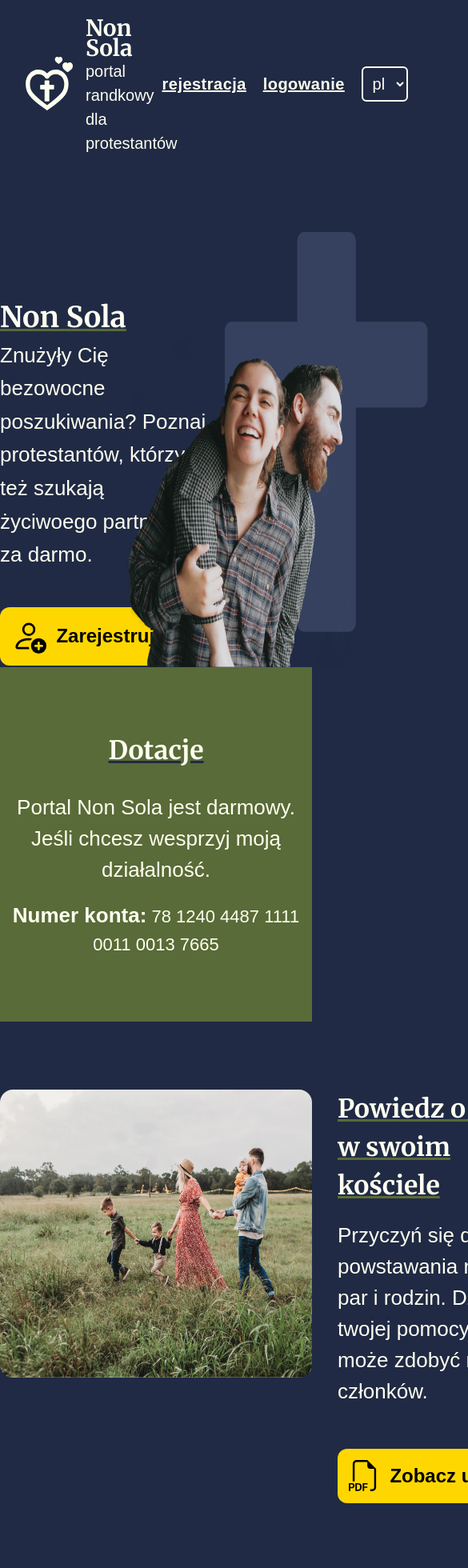
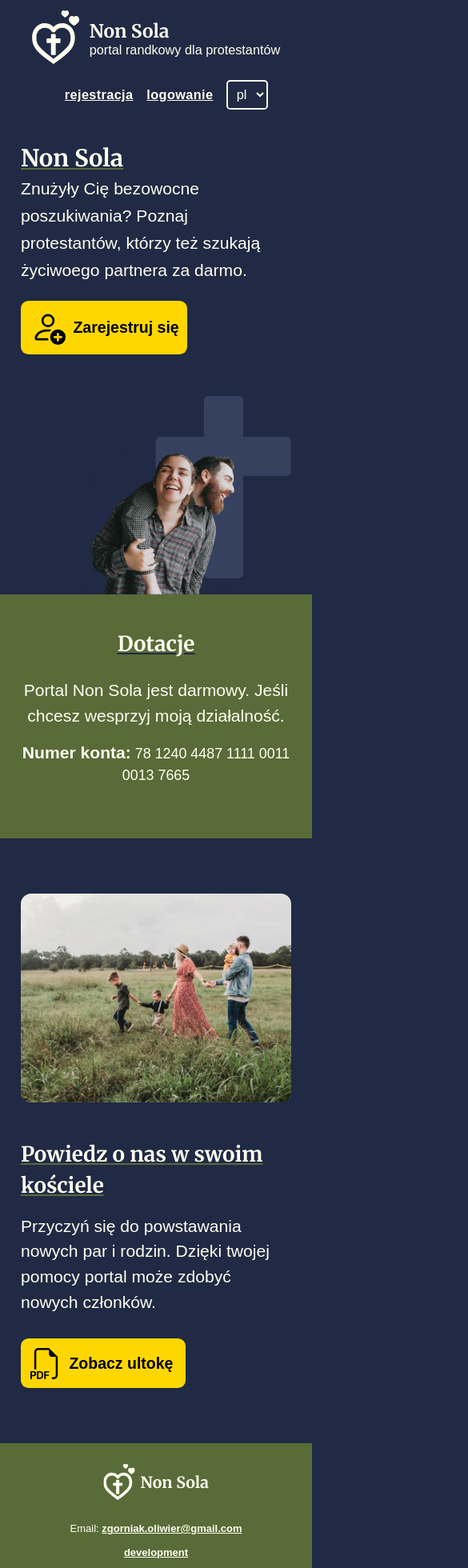
Before and after one commit to oliwierzgorniak/non-sola, a Next.js app: page / in a window 390 px wide. Shown: the top 1960 px of the page at 80% size, 585 px wide, since content can reach past the window. Built offline with nearby package versions, Linux system fonts and the light colour scheme; a web font is replaced by a local one.

Commit message:
mobile css

```diff
--- a/app/globals.css
+++ b/app/globals.css
@@ -48,6 +48,7 @@ h6 {
   --primary-color: #596b38;
   --attention-color: #ffd700;
   --max-width: 1400px;
+  --horizontal-padding: 2em;
 }
 
 body {
@@ -65,3 +66,9 @@ button {
   font-weight: 700;
   cursor: pointer;
 }
+
+@media screen and (max-width: 790px) {
+  :root {
+    font-size: 13px;
+  }
+}
--- a/components/home/donations/donations.module.css
+++ b/components/home/donations/donations.module.css
@@ -1,6 +1,6 @@
 .container {
   background-color: var(--primary-color);
-  padding: 5rem 0;
+  padding: 3.2rem 1.5em 5em 1.5em;
   display: flex;
   flex-direction: column;
   align-items: center;
--- a/components/home/footer/footer.module.css
+++ b/components/home/footer/footer.module.css
@@ -1,7 +1,7 @@
 .container {
   background-color: var(--primary-color);
   width: 100%;
-  padding: 2em;
+  padding: var(--horizontal-padding);
 }
 
 .innerContainer {
@@ -37,3 +37,17 @@
   color: var(--text-color);
   font-weight: 700;
 }
+
+@media screen and (max-width: 555px) {
+  .innerContainer {
+    flex-direction: column;
+    gap: 2em;
+  }
+
+  .innerContainer ul {
+    flex-direction: column;
+    align-items: center;
+    padding-left: 0;
+    gap: 0.8em;
+  }
+}
--- a/components/home/hero/hero.module.css
+++ b/components/home/hero/hero.module.css
@@ -1,10 +1,12 @@
 .container {
   display: flex;
   margin-top: 5em;
+  padding: 0 var(--horizontal-padding);
+  align-items: end;
 }
 
 .textContainer {
-  margin-top: 5em;
+  margin-bottom: 8em;
 }
 
 .title {
@@ -22,4 +24,22 @@
 
 .heroImg {
   margin-left: -7rem;
+  width: clamp(20rem, 40vw, 35.688rem);
+  height: 100%;
 }
+
+@media screen and (max-width: 555px) {
+  .container {
+    flex-direction: column;
+    gap: 4em;
+    margin-top: 2em;
+  }
+
+  .description {
+    margin-bottom: 1em;
+  }
+
+  .textContainer {
+    margin-bottom: 0;
+  }
+}
--- a/components/home/navbar/navbar.module.css
+++ b/components/home/navbar/navbar.module.css
@@ -5,7 +5,7 @@
   max-width: var(--max-width);
   margin: auto;
   width: 100%;
-  padding: 1em 2em;
+  padding: 1em var(--horizontal-padding);
 }
 
 .leftContainer {
@@ -26,22 +26,26 @@
 .title {
   font-size: 1.75rem;
   line-height: 0.9;
+  margin-bottom: 0.2em;
 }
 
 .titleDescription {
   font-size: 1.25rem;
   font-weight: 500;
+  line-height: 1;
 }
 
 .rightContainer {
   display: flex;
   align-items: center;
+  margin-left: 2em;
 }
 
 .rightContainer ul {
   display: flex;
   gap: 1.3em;
   margin-right: 1.3em;
+  padding-left: 0;
 }
 
 .rightContainer li {
@@ -64,3 +68,10 @@
   padding-right: 0.15em;
   font-size: 1.25rem;
 }
+
+@media screen and (max-width: 534px) {
+  .navbar {
+    flex-direction: column;
+    gap: 1.5em;
+  }
+}
--- a/components/home/share/share.module.css
+++ b/components/home/share/share.module.css
@@ -2,10 +2,13 @@
   display: flex;
   gap: 2em;
   margin: 5.3rem 0;
+  padding: 0 var(--horizontal-padding);
 }
 
 .shareImage {
   border-radius: 1em;
+  width: clamp(10rem, 50vw, 29.188rem);
+  height: 100%;
 }
 
 .textContainer h2 {
@@ -20,3 +23,19 @@
   max-width: 29rem;
   margin-bottom: 2em;
 }
+
+@media screen and (max-width: 717px) {
+  .container {
+    flex-direction: column;
+    gap: 3.5em;
+  }
+
+  .shareImage {
+    width: 100%;
+    max-width: 33rem;
+  }
+
+  .textContainer p {
+    margin-bottom: 1.4em;
+  }
+}
```
